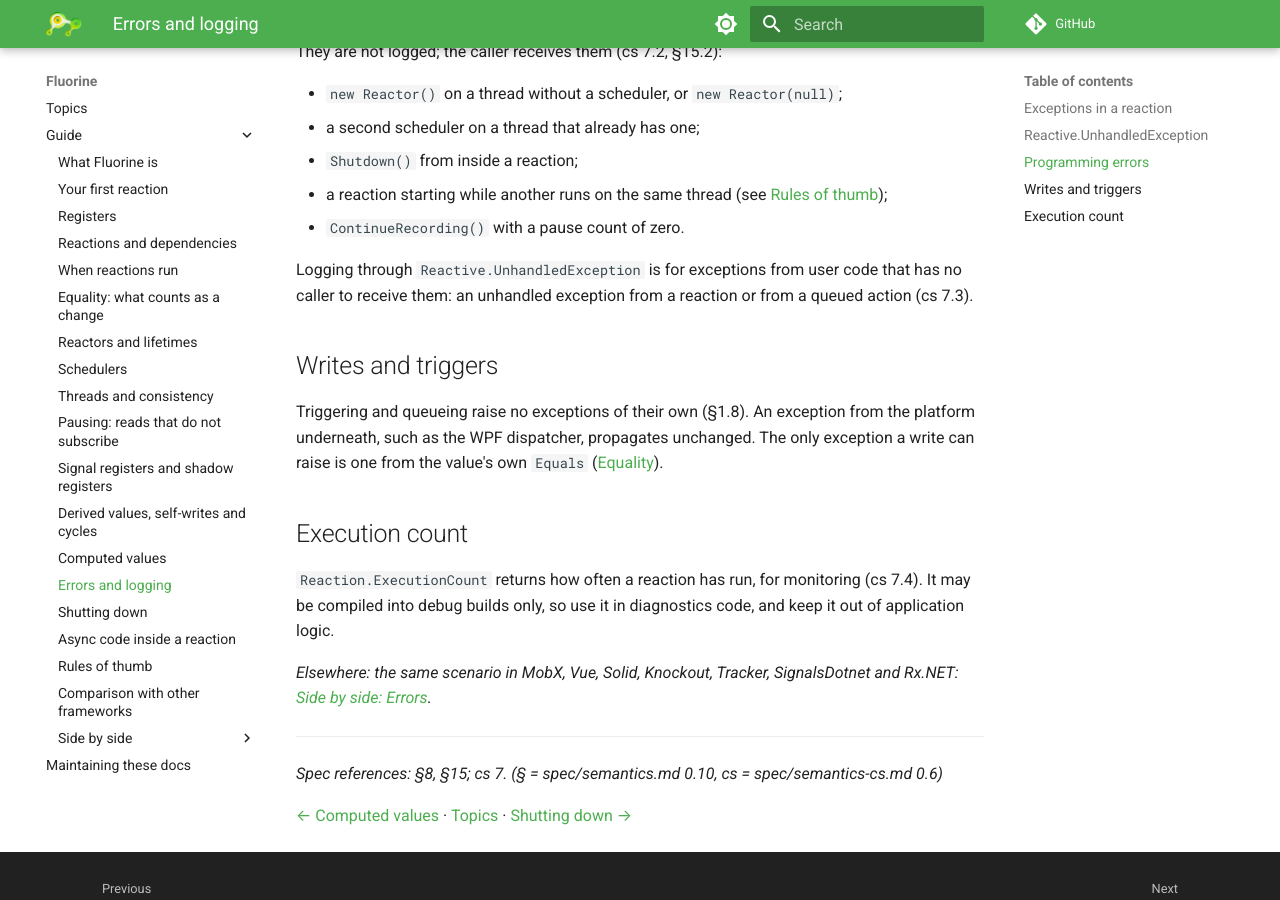
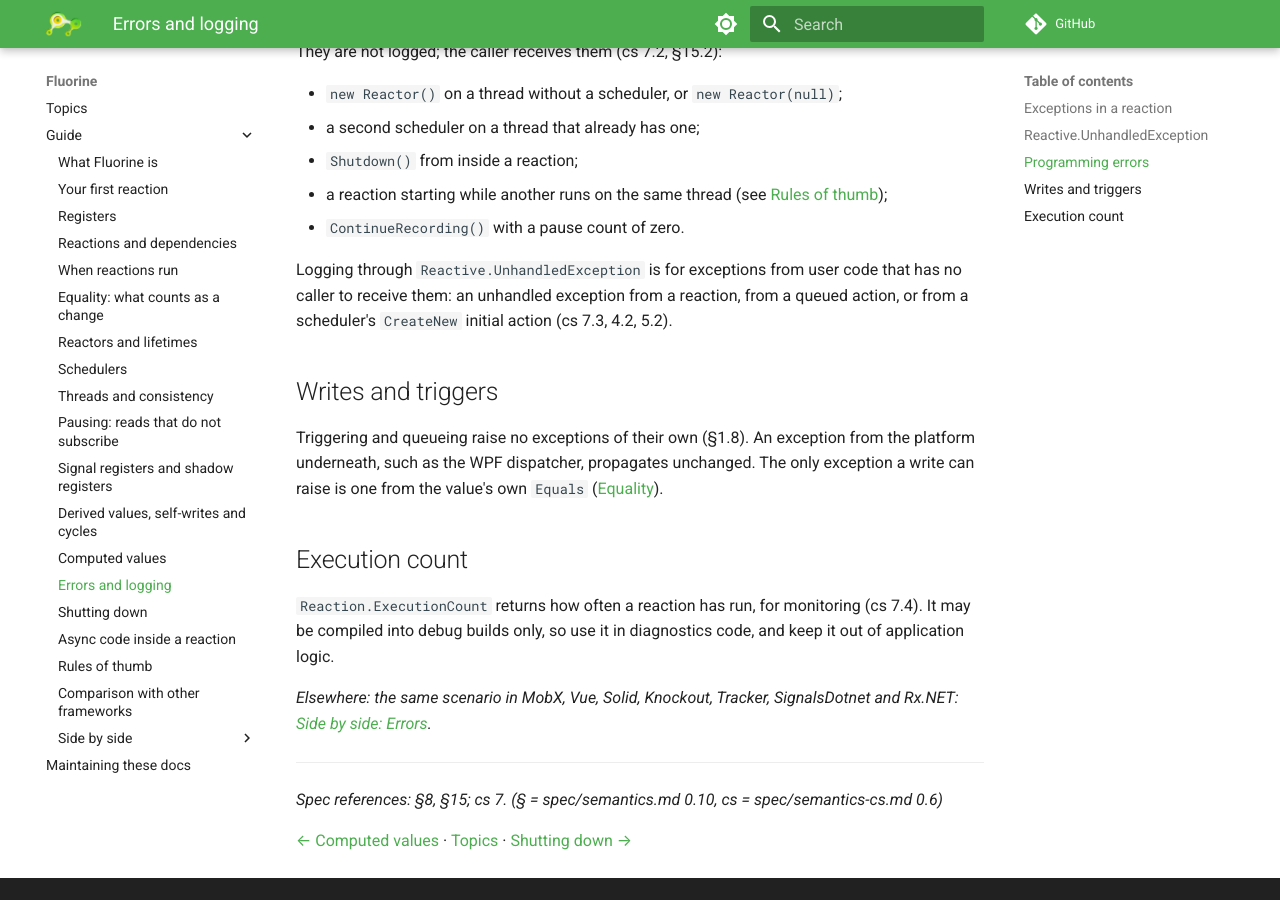
Before and after one commit to flintvane/fluorine, an MkDocs documentation site: the page built from docs/topics/errors-and-logging.md, in a window 1280 px wide and 900 px high, scrolled down 957 px. Built offline with MkDocs 1.6.1 and Material for MkDocs 9.7.7, drawn with Linux system fonts in a browser that asks for light colours; comment, search, counter and statistics services are not loaded.

Commit message:
docs: list CreateNew initial action under UnhandledException

```diff
--- a/docs/topics/errors-and-logging.md
+++ b/docs/topics/errors-and-logging.md
@@ -37,7 +37,7 @@ Errors in how the library is used throw `ReactiveException` to the caller, as or
 - a reaction starting while another runs on the same thread (see [Rules of thumb](rules-of-thumb.md));
 - `ContinueRecording()` with a pause count of zero.
 
-Logging through `Reactive.UnhandledException` is for exceptions from user code that has no caller to receive them: an unhandled exception from a reaction or from a queued action (cs 7.3).
+Logging through `Reactive.UnhandledException` is for exceptions from user code that has no caller to receive them: an unhandled exception from a reaction, from a queued action, or from a scheduler's `CreateNew` initial action (cs 7.3, 4.2, 5.2).
 
 ## Writes and triggers
 
```
